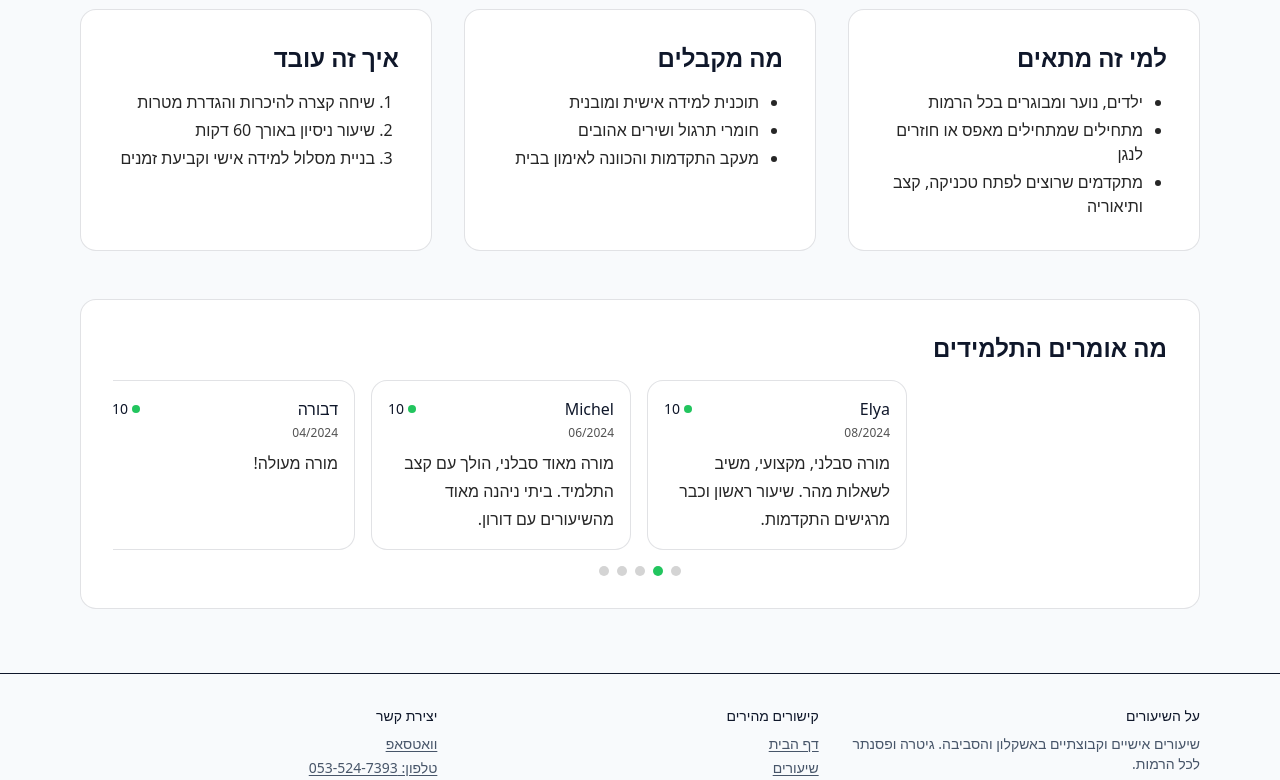
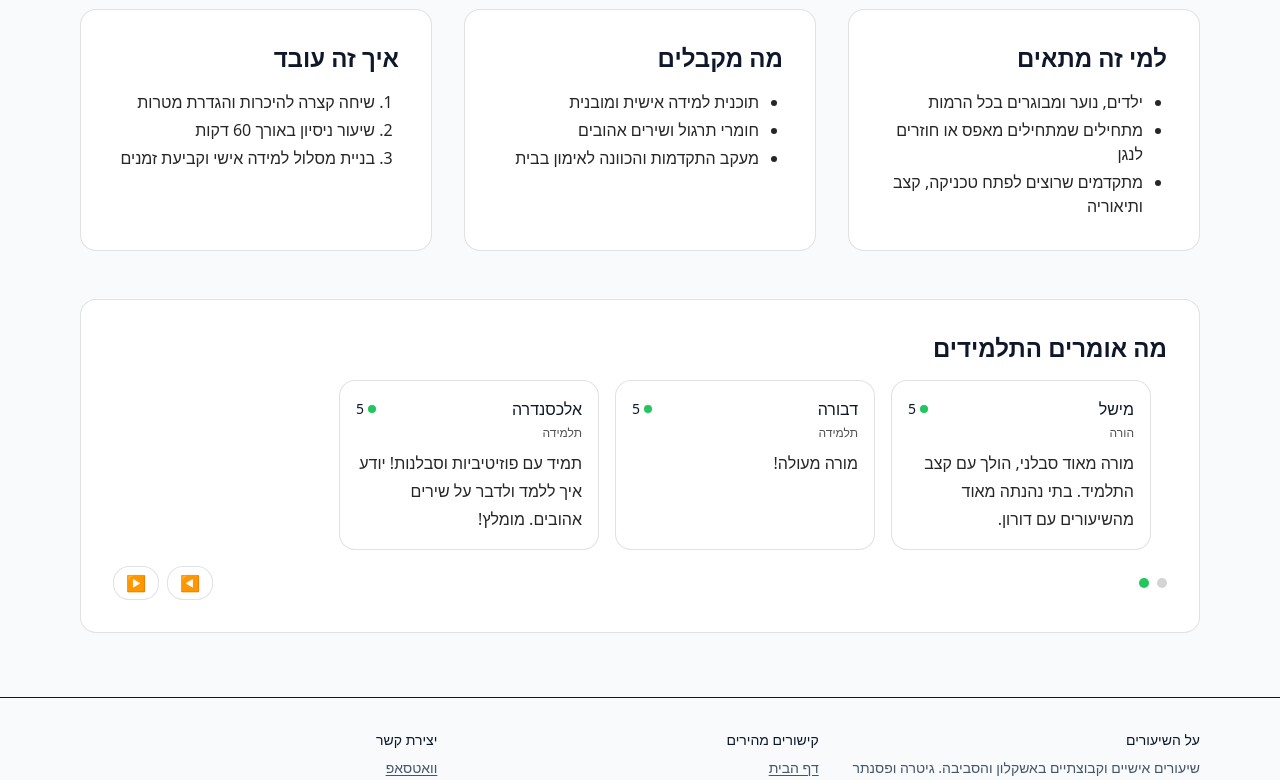
Before and after one commit to doronc36-rgb/guitar-lessons, a Next.js app: page / in a window 1280 px wide. Shown: the part 474-1254 px from the top of the page. Built offline with nearby package versions, Linux system fonts and the light colour scheme.

Commit message:
feat: robust reviews carousel w/ RTL + a11y + JSON content

```diff
--- a/src/app/HomeClient.tsx
+++ b/src/app/HomeClient.tsx
@@ -57,58 +57,7 @@ export default function HomeClient() {
       </Container>
 
       <Container>
-        <Testimonials
-          items={[
-            {
-              name: "Elya",
-              date: "08/2024",
-              text: "מורה סבלני, מקצועי, משיב לשאלות מהר. שיעור ראשון וכבר מרגישים התקדמות.",
-              score: 10,
-            },
-            {
-              name: "Michel",
-              date: "06/2024",
-              text: "מורה מאוד סבלני, הולך עם קצב התלמיד. ביתי ניהנה מאוד מהשיעורים עם דורון.",
-              score: 10,
-            },
-            {
-              name: "דבורה",
-              date: "04/2024",
-              text: "מורה מעולה!",
-              score: 10,
-            },
-            {
-              name: "אלכסנדרה",
-              date: "02/2024",
-              text: "תמיד עם פוזיטיביות וסבלנות! יודע איך ללמד ולדבר על שירים אהובים. מומלץ!",
-              score: 10,
-            },
-            {
-              name: "_kaktusik_",
-              date: "08/2025",
-              text: "מסביר הכל בסבלנות, נותן טיפים כדי לנגן טוב יותר. אווירה נעימה, קלים למתחילים ולמתקדמים.",
-              score: 5,
-            },
-            {
-              name: "Coco Baby",
-              date: "08/2025",
-              text: "Patient and clear, amazing teacher.",
-              score: 5,
-            },
-            {
-              name: "tami van",
-              date: "08/2025",
-              text: "דורון מורה מדהים שלא רק מלמד אלא יש לו גישה ממש לתלמידים. מומלץ בחום!!!",
-              score: 5,
-            },
-            {
-              name: "Yoed Levy",
-              date: "07/2025",
-              text: "מורה ממש טוב, סבלני ומקצועי. מרגיש שיפור משמעותי בגיטרה.",
-              score: 5,
-            },
-          ]}
-        />
+        <Testimonials />
       </Container>
 
       {/* Mobile CTA bar */}
--- a/src/app/components/Testimonials.tsx
+++ b/src/app/components/Testimonials.tsx
@@ -1,21 +1,45 @@
 "use client";
 
 import Section from "./ui/Section";
-import { useEffect, useRef, useState } from "react";
+import { useEffect, useMemo, useRef, useState } from "react";
+import { useI18n } from "@/i18n";
+import heReviewsJson from "@/content/reviews.he.json";
+import enReviewsJson from "@/content/reviews.en.json";
 
-type Testimonial = {
+type Review = {
   name: string;
-  date: string;
+  role: string;
   text: string;
-  score?: number;
+  rating: number;
 };
 
-export default function Testimonials({ items }: { items: Testimonial[] }) {
-  const isCarousel = items.length > 6;
+export default function Testimonials() {
+  const { locale } = useI18n();
+  const listRef = useRef<HTMLUListElement>(null);
   const [index, setIndex] = useState(0);
-  const visible = 4;
-  const maxIndex = Math.max(0, items.length - visible);
-  const listRef = useRef<HTMLUListElement>(null);
+
+  const isRtl = locale === "he";
+
+  const baseReviews: Review[] = useMemo(() => {
+    const source = (locale === "en" ? (enReviewsJson as Review[]) : (heReviewsJson as Review[])) || [];
+    return Array.isArray(source) ? source : [];
+  }, [locale]);
+
+  const reviews: Review[] = useMemo(() => {
+    if (baseReviews.length === 0) return [];
+    // Duplicate to ensure at least 3 items for the carousel
+    const targetMin = 3;
+    let expanded = [...baseReviews];
+    while (expanded.length < targetMin) {
+      expanded = [...expanded, ...baseReviews];
+    }
+    return expanded;
+  }, [baseReviews]);
+
+  // Show carousel only if there are more than the visible count
+  const visible = 3;
+  const isCarousel = reviews.length > visible;
+  const maxIndex = Math.max(0, reviews.length - visible);
 
   useEffect(() => {
     if (!isCarousel) return;
@@ -25,48 +49,59 @@ export default function Testimonials({ items }: { items: Testimonial[] }) {
 
   return (
     <Section title="מה אומרים התלמידים" className="mt-12">
-      {!isCarousel ? (
+      <div role="region" aria-label="ביקורות">
+        {baseReviews.length === 0 ? (
+          <div className="surface p-6 text-center text-neutral-700">אין עדיין ביקורות להצגה</div>
+        ) : !isCarousel ? (
           <ul className="grid gap-4 md:grid-cols-2">
-          {items.map((t) => (
-            <li key={t.name + t.date} className="surface p-4">
+            {baseReviews.map((r, i) => (
+              <li
+                key={`${r.name}-${i}`}
+                className="surface p-4 min-h-[160px]"
+                aria-roledescription="slide"
+                aria-label={`ביקורת ${i + 1} מתוך ${baseReviews.length}`}
+              >
                 <div className="flex items-center justify-between">
-                <div className="font-medium">{t.name}</div>
-                {typeof t.score === "number" && (
-                  <span className="inline-flex items-center gap-1 text-sm">
+                  <div className="font-medium">{r.name}</div>
+                  <span className="inline-flex items-center gap-1 text-sm" aria-label={`דירוג ${r.rating} מתוך 5`}>
                     <span className="inline-block w-2 h-2 rounded-full bg-[color:var(--accent)]" />
-                    {t.score}
+                    {r.rating}
                   </span>
-                )}
                 </div>
-              <div className="text-xs text-neutral-600 mt-1">{t.date}</div>
-              <p className="mt-2 text-neutral-800 leading-7">{t.text}</p>
+                <div className="text-xs text-neutral-600 mt-1">{r.role}</div>
+                <p className="mt-2 text-neutral-800 leading-7">{r.text}</p>
               </li>
             ))}
           </ul>
         ) : (
           <div className="relative">
-          <ul ref={listRef} className="grid grid-flow-col auto-cols-[minmax(260px,1fr)] gap-4 overflow-hidden">
-            {items.map((t, i) => (
+            <ul
+              ref={listRef}
+              className="grid grid-flow-col auto-cols-[minmax(260px,1fr)] gap-4 overflow-hidden"
+            >
+              {reviews.map((r, i) => (
                 <li
-                key={t.name + t.date}
-                className="surface p-4 transition-transform duration-500"
-                style={{ transform: `translateX(${-index * 100}%)` }}
+                  key={`${r.name}-${i}`}
+                  className="surface p-4 transition-transform duration-500 min-h-[160px]"
+                  style={{ transform: `translateX(${(isRtl ? 1 : -1) * index * 100}%)` }}
+                  aria-roledescription="slide"
+                  aria-label={`ביקורת ${i + 1} מתוך ${reviews.length}`}
                 >
                   <div className="flex items-center justify-between">
-                  <div className="font-medium">{t.name}</div>
-                  {typeof t.score === "number" && (
-                    <span className="inline-flex items-center gap-1 text-sm">
+                    <div className="font-medium">{r.name}</div>
+                    <span className="inline-flex items-center gap-1 text-sm" aria-label={`דירוג ${r.rating} מתוך 5`}>
                       <span className="inline-block w-2 h-2 rounded-full bg-[color:var(--accent)]" />
-                      {t.score}
+                      {r.rating}
                     </span>
-                  )}
                   </div>
-                <div className="text-xs text-neutral-600 mt-1">{t.date}</div>
-                <p className="mt-2 text-neutral-800 leading-7">{t.text}</p>
+                  <div className="text-xs text-neutral-600 mt-1">{r.role}</div>
+                  <p className="mt-2 text-neutral-800 leading-7">{r.text}</p>
                 </li>
               ))}
             </ul>
-          <div className="flex justify-center gap-2 mt-4" role="tablist" aria-label="בקרת שקופיות המלצות">
+
+            <div className="flex items-center justify-between mt-4">
+              <div className="flex gap-2" role="tablist" aria-label="בקרת שקופיות ביקורות">
                 {Array.from({ length: maxIndex + 1 }).map((_, i) => (
                   <button
                     key={i}
@@ -79,8 +114,28 @@ export default function Testimonials({ items }: { items: Testimonial[] }) {
                   />
                 ))}
               </div>
+              <div className="flex gap-2">
+                <button
+                  type="button"
+                  className="surface px-3 py-1 rounded focus-visible:outline-none focus-visible:ring-2 focus-visible:ring-[color:var(--accent)] focus-visible:ring-offset-2 focus-visible:ring-offset-[color:var(--background)]"
+                  onClick={() => setIndex((i) => (i <= 0 ? maxIndex : i - 1))}
+                  aria-label="שקופית קודמת"
+                >
+                  ◀
+                </button>
+                <button
+                  type="button"
+                  className="surface px-3 py-1 rounded focus-visible:outline-none focus-visible:ring-2 focus-visible:ring-[color:var(--accent)] focus-visible:ring-offset-2 focus-visible:ring-offset-[color:var(--background)]"
+                  onClick={() => setIndex((i) => (i >= maxIndex ? 0 : i + 1))}
+                  aria-label="שקופית הבאה"
+                >
+                  ▶
+                </button>
+              </div>
+            </div>
           </div>
         )}
+      </div>
     </Section>
   );
 }
--- /dev/null
+++ b/src/content/reviews.en.json
@@ -0,0 +1,14 @@
+[
+  {
+    "name": "Alex",
+    "role": "Student",
+    "text": "Patient and clear. Highly recommended!",
+    "rating": 5
+  },
+  {
+    "name": "Sarah",
+    "role": "Parent",
+    "text": "My daughter enjoys the lessons and is progressing fast.",
+    "rating": 5
+  }
+]
--- /dev/null
+++ b/src/content/reviews.he.json
@@ -0,0 +1,26 @@
+[
+  {
+    "name": "איליה",
+    "role": "תלמיד",
+    "text": "מורה סבלני, מקצועי, משיב לשאלות מהר. שיעור ראשון וכבר מרגישים התקדמות.",
+    "rating": 5
+  },
+  {
+    "name": "מישל",
+    "role": "הורה",
+    "text": "מורה מאוד סבלני, הולך עם קצב התלמיד. בתי נהנתה מאוד מהשיעורים עם דורון.",
+    "rating": 5
+  },
+  {
+    "name": "דבורה",
+    "role": "תלמידה",
+    "text": "מורה מעולה!",
+    "rating": 5
+  },
+  {
+    "name": "אלכסנדרה",
+    "role": "תלמידה",
+    "text": "תמיד עם פוזיטיביות וסבלנות! יודע איך ללמד ולדבר על שירים אהובים. מומלץ!",
+    "rating": 5
+  }
+]
```
Lines whose indentation alone changed are shown as unchanged.
